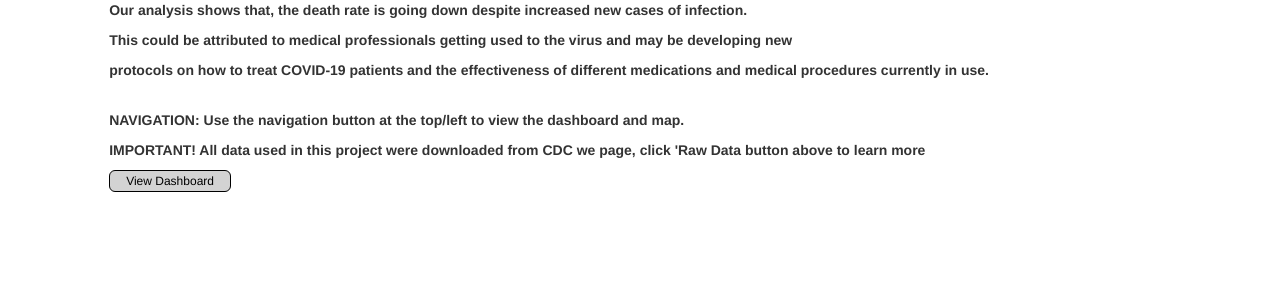
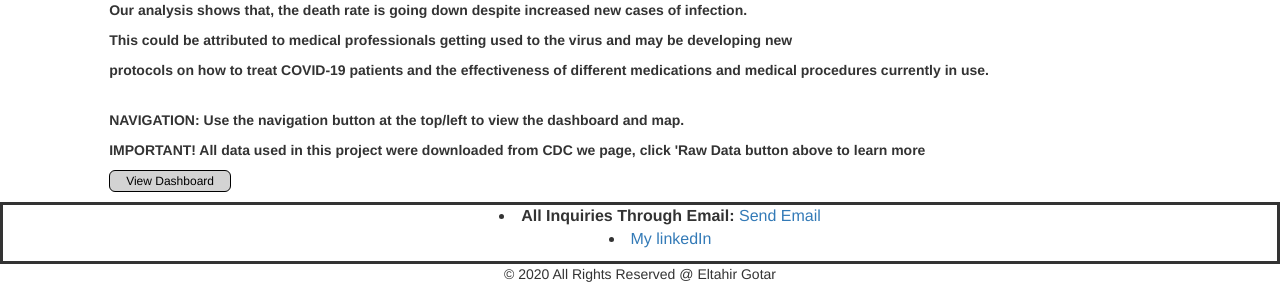
Before and after one commit to gotar1/COVID-19-Dashboard, a Flask app: page / in a window 1280 px wide. Shown: the part 747-1031 px from the top of the page. Before the commit the page ends 939 px from the top, so only its background shows below. Run offline with Flask 2, Linux system fonts and the light colour scheme; some libraries are stand-ins or nearby versions.

Commit message:
Added Fixes to HTML

```diff
--- a/requirements.txt
+++ b/requirements.txt
@@ -2,7 +2,5 @@ flask
 gunicorn
 pandas
 numpy
-scikit-learn
-lightgbm
 sqlalchemy
 flask_cors
--- a/static/css/style2.css
+++ b/static/css/style2.css
@@ -69,3 +69,16 @@
   margin-bottom: 10px;
   text-align: center;
 }
+
+footer {
+  font-size: 14px;
+  text-align: center;
+  font-weight: lighter;
+}
+.reachme {
+  text-align: center;
+  font-size: 16px;
+  border-style: solid;
+  border-width: 3px;
+  list-style-position: inside;
+}
--- a/templates/index.html
+++ b/templates/index.html
@@ -57,6 +57,14 @@
             </div>
         </div>
 
+        <section class="reachme">
+            <ul>
+              <li><strong>All Inquiries Through Email: </strong><a target="_blank" href="mailto: eltahir.g@gmail.com/">Send Email</a></li>
+              <li><a target="_blank" href="https://www.linkedin.com/in/eltahirgotar/">My linkedIn</a></li>
+            </ul>
+        </section>
+        <footer> © 2020 All Rights Reserved @ Eltahir Gotar</footer>
+
         <script src="https://cdnjs.cloudflare.com/ajax/libs/d3/5.5.0/d3.js"></script>
         <script src="https://d3js.org/d3.v6.min.js"></script>
 
```
Also changed, not shown: static/css/style.css (+13 -0 lines), templates/dashboard.html (+8 -0 lines), templates/map.html (+8 -0 lines). Lines whose indentation alone changed are shown as unchanged.
